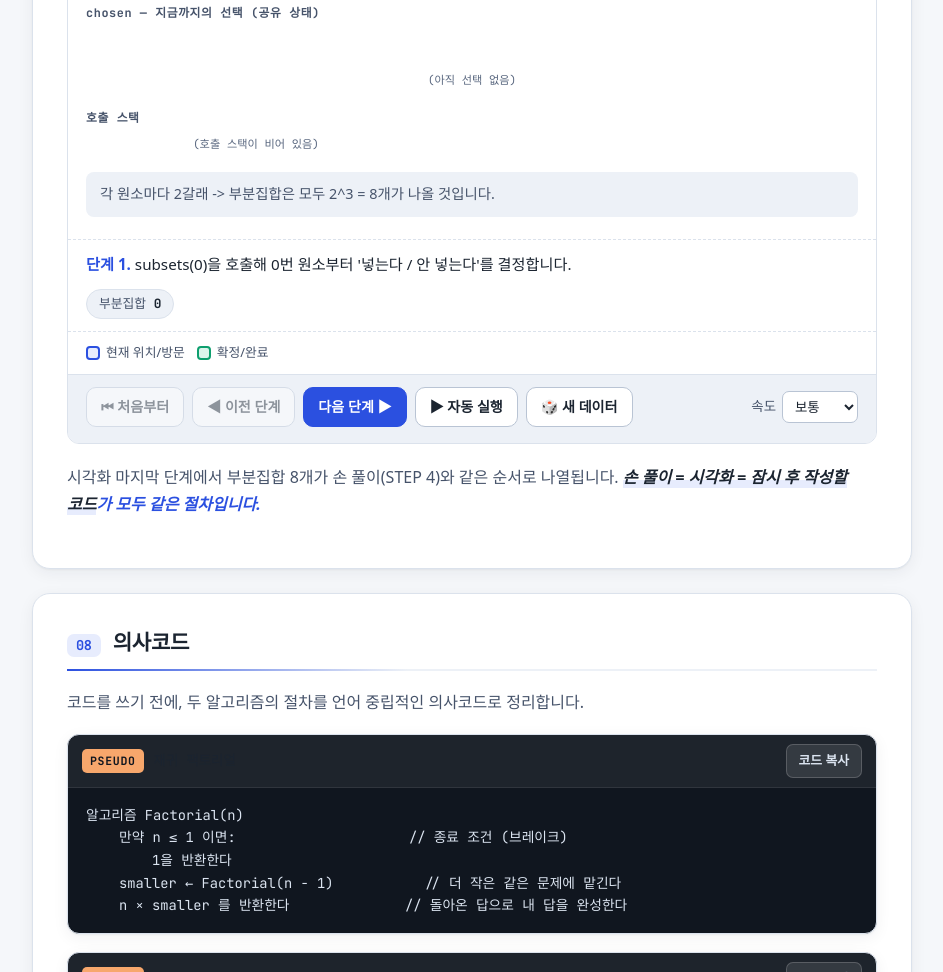
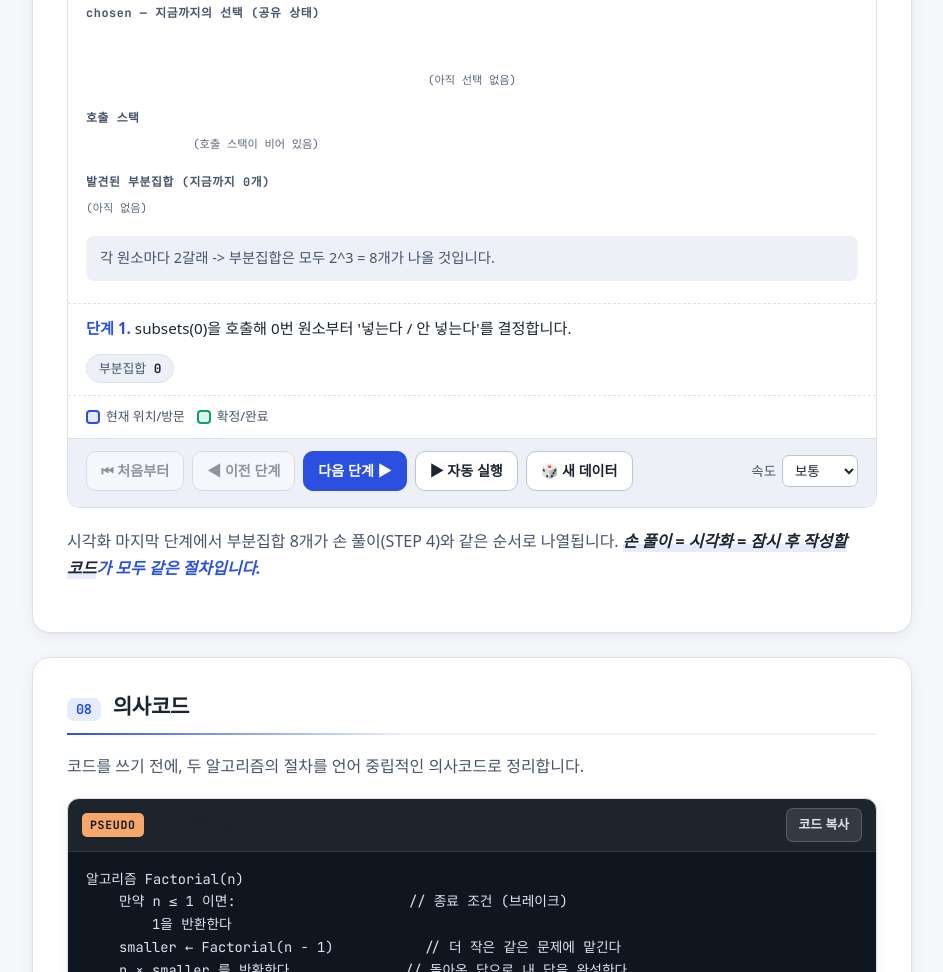
Before and after one commit to kitae104/Algorithm26, a website: page algorithms/07-recursion-and-backtracking.html in a window 1280 px wide. Shown: the part 6447-7419 px from the top of the page, without its empty margins (308-1251 px from the left). Drawn offline with Linux system fonts and the light colour scheme; a web font is replaced by a local one.

Commit message:
feat: 부분집합 시각화에 단계별 누적 발견 목록 추가

```diff
--- a/algorithms/07-recursion-and-backtracking.html
+++ b/algorithms/07-recursion-and-backtracking.html
@@ -1893,6 +1893,14 @@ reverse("recursion") = noisrucer (기대값 noisrucer)</pre>
                                 return { v: name, cls: i === frames.length - 1 ? "current" : "" };
                             }),
                             emptyText: "(호출 스택이 비어 있음)"
+                        },
+                        {
+                            type: "array",
+                            label: "발견된 부분집합 (지금까지 " + found.length + "개)",
+                            cells: found.map(function (label, i) {
+                                return { v: label, sub: (i + 1) + "번째", cls: "done" };
+                            }),
+                            emptyText: "(아직 없음)"
                         }
                     ];
                     if (noteText) groups.push({ type: "note", text: noteText });
```
